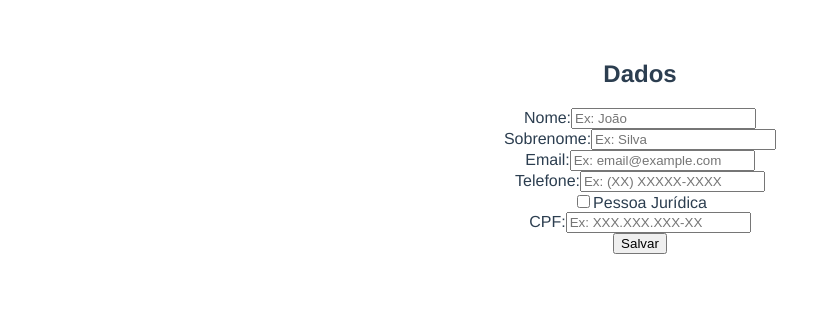
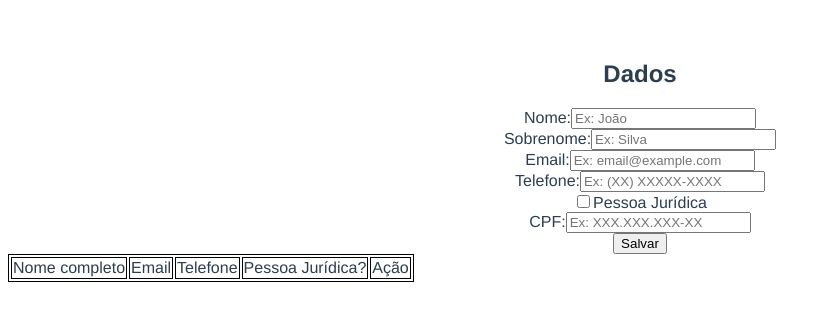
Before and after one commit to LimaJonas/teste-proficiencia-vue, a Vue app: page / in a window 1280 px wide. Shown: the top 318 px of the page, without its empty margins (0-831 px from the left). Built offline with nearby package versions, Linux system fonts and the light colour scheme.

Commit message:
mostrando array numa tabela

```diff
--- a/src/components/Cadastro.vue
+++ b/src/components/Cadastro.vue
@@ -4,34 +4,38 @@
         <form action method v-on:submit.prevent="salvarDados">
             <label>Nome:</label>
             <input
-                v-model="user.nome"
+                v-model="nome"
                 type="text"
                 class="form-control"
                 placeholder="Ex: João"
+                required
             />
             <br>
             <label>Sobrenome:</label>
             <input
-                v-model="user.sobrenome"
+                v-model="sobrenome"
                 type="text"
                 class="form-control"
                 placeholder="Ex: Silva"
+                required
             />
             <br>
             <label>Email:</label>
             <input
-                v-model="user.email"
+                v-model="email"
                 type="text"
                 class="form-control"
                 placeholder="Ex: email@example.com"
+                required
             />
             <br>
             <label>Telefone:</label>
             <input
-                v-model="user.telefone"
+                v-model="telefone"
                 type="text"
                 class="form-control"
                 placeholder="Ex: (XX) XXXXX-XXXX"
+                required
             />
             <br>
             <input
@@ -47,7 +51,7 @@
                 id="cpf"
                 class="form-control"
                 placeholder="Ex: XXX.XXX.XXX-XX"
-                v-model="user.cpf"
+                v-model="cpf"
                 v-if="!pj"
             />
             <label v-if="pj">CPNJ:</label>
@@ -55,43 +59,64 @@
                 type="text"
                 class="form-control"
                 placeholder="Ex:  XX.XXX.XXX/0001-XX"
-                v-model="user.cnpj"
+                v-model="cnpj"
                 v-if="pj"
             />
             <br>
-
             <button>
             <span>Salvar</span>
           </button>
         </form>
+        <Tabela :users="users" />
     </div>
 </template>
 
 <script>
+import Tabela from './Tabela.vue';
+
 export default {
   name: "Cadastro",
+  components: {
+    Tabela,
+  },
   data() {
     return{
       users: [],
+      nome: null,
+      sobrenome: null,
+      telefone: null,
+      email: null,
+      cnpj: null,
+      cpf: null,
       pj: false,
-      user: {
-        nome: null,
-        sobrenome: null,
-        email: null,
-        cnpj: null,
-        cpf: null,
-      }
+    }
+  },
+  computed: {
+    nomeCompleto: {
+      get: function (){
+        return this.nome + ' ' + this.sobrenome
+      },
     }
   },
   methods: {
     salvarDados(){
       this.users.push({
-        nome: this.user.nome + ' ' + this.user.sobrenome,
-        email: this.user.email,
-        telefone: this.user.telefone,
-        cnpj: this.user.cnpj,
-        cpf: this.user.cpf,
+        nome: this.nomeCompleto,
+        email: this.email,
+        telefone: this.telefone,
+        cnpj: this.cnpj,
+        cpf: this.cpf,
+        pj: this.pj,
       });
+
+      this.nome = '';
+      this.sobrenome = '';
+      this.email = '';
+      this.telefone = '';
+      this.cpf = '';
+      this.cnpj = '';
+      this.pj = false;
+
       console.log(this.users);
     }
   }
--- /dev/null
+++ b/src/components/Tabela.vue
@@ -0,0 +1,39 @@
+<template>
+    <div>
+        <table>
+            <thead>
+                <tr>
+                    <td>Nome completo</td>
+                    <td>Email</td>
+                    <td>Telefone</td>
+                    <td>Pessoa Jurídica?</td>
+                    <td>Ação</td>
+                </tr>
+            </thead>
+            <tbody>
+                <tr v-for="user in users" :key="user.id">
+                    <td>{{user.nome}}</td>
+                    <td>{{user.email}}</td>
+                    <td>{{user.telefone}}</td>
+                    <td>{{user.pj}}</td>
+                    <td>
+                        <button>Editar</button>
+                        <button>Apagar</button>
+                    </td>
+                </tr>
+            </tbody>
+        </table>
+    </div>
+</template>
+
+<script>
+export default {
+    props: ['users'],
+}
+</script>
+
+<style>
+table, th, td {
+    border: 1px solid black;
+}
+</style>
```
